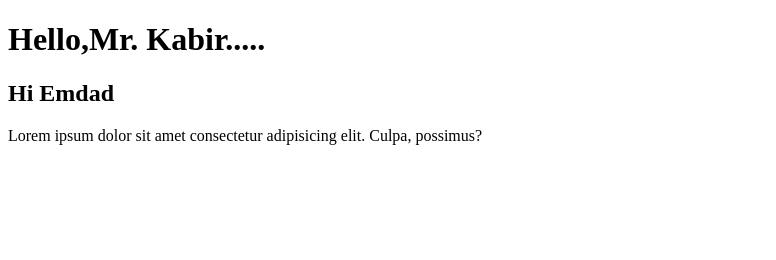
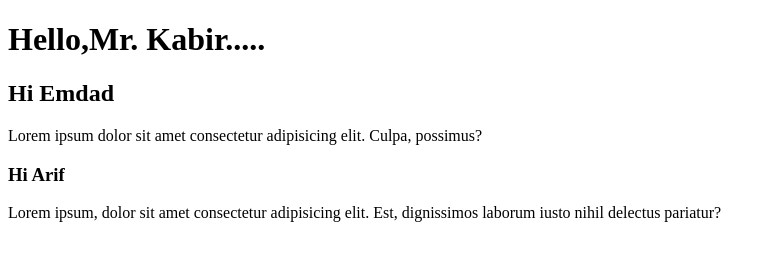
Before and after one commit to devemdad/demo, a plain HTML site: page index.html in a window 1280 px wide. Shown: the whole page, without its empty margins (0-776 px from the left). Drawn offline with Linux system fonts and the light colour scheme.

Commit message:
third commit

```diff
--- a/index.html
+++ b/index.html
@@ -11,5 +11,9 @@
         <h2>Hi Emdad</h2>
         <p>Lorem ipsum dolor sit amet consectetur adipisicing elit. Culpa, possimus?</p>
        </div>
+       <div class="card">
+        <h3>Hi Arif</h3>
+        <p>Lorem ipsum, dolor sit amet consectetur adipisicing elit. Est, dignissimos laborum iusto nihil delectus pariatur?</p>
+       </div>
     </body>
 </html>
```
